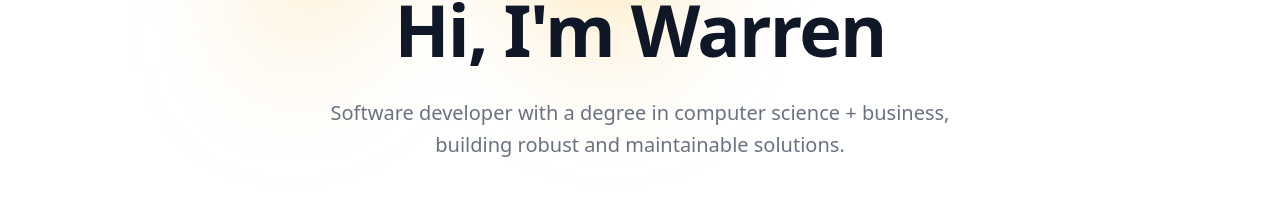
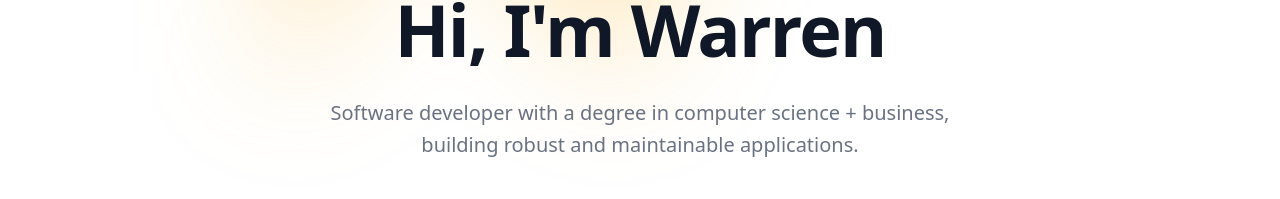
Before and after one commit to wrrnlim/wrrnlim.github.io, a React (Vite) app: page / in a window 1280 px wide. Shown: the part 314-513 px from the top of the page. Built offline with nearby package versions, Linux system fonts and the light colour scheme.

Commit message:
Update headline wording

```diff
--- a/src/components/Hero.jsx
+++ b/src/components/Hero.jsx
@@ -135,7 +135,7 @@ export default function Hero() {
               Hi, I'm Warren
             </h1>
             <p className="mt-8 text-lg font-medium text-pretty text-gray-500 sm:text-xl/8">
-              Software developer with a degree in computer science + business, building robust and maintainable solutions.
+              Software developer with a degree in computer science + business, building robust and maintainable applications.
             </p>
             <div className="mt-10 flex items-center justify-center gap-x-6">
               <a
```
